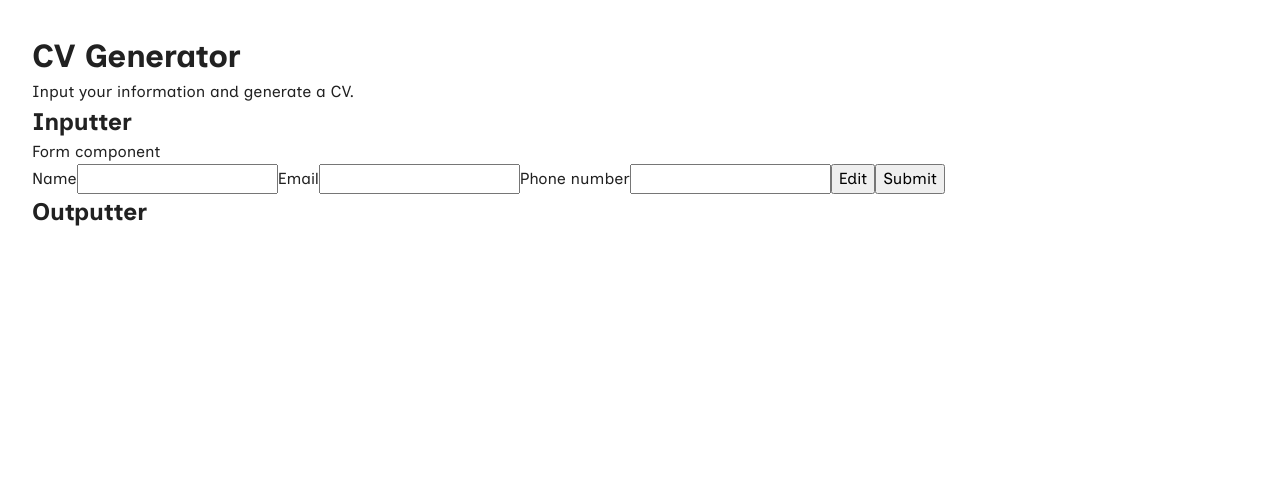
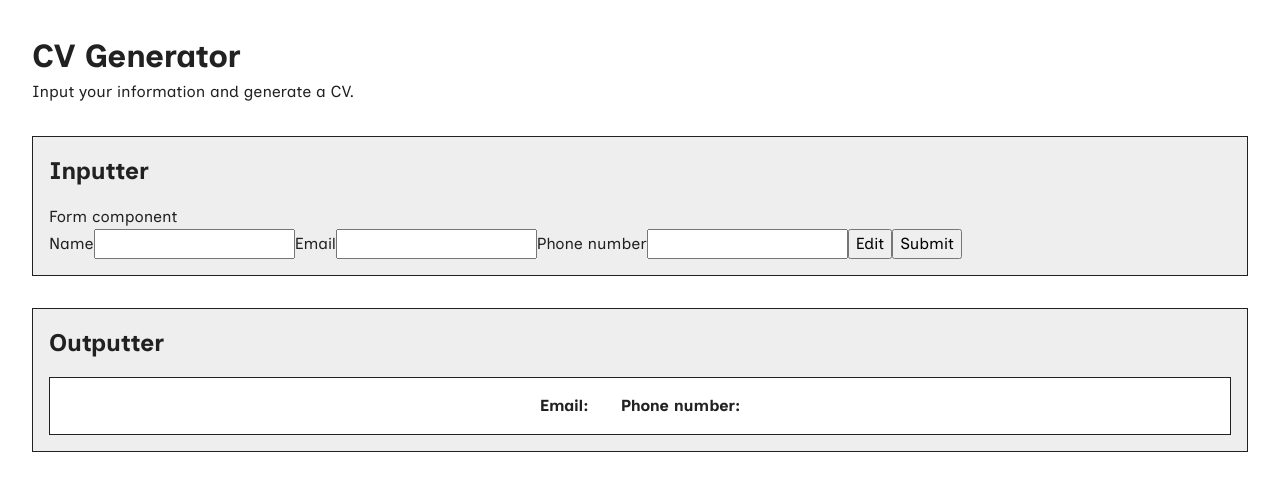
Before and after one commit to dsmchen/cv-app, a React (Vite) app: page / in a window 1280 px wide. Shown: the top 490 px of the page. Built offline with nearby package versions, Linux system fonts and the light colour scheme.

Commit message:
feat: add CvGenerator, Header and Outputter styles

```diff
--- a/src/components/CvGenerator.jsx
+++ b/src/components/CvGenerator.jsx
@@ -1,3 +1,4 @@
+import '../styles/CvGenerator.css';
 import { useState } from 'react';
 import Inputter from './Inputter';
 import Outputter from './Outputter';
--- a/src/components/Header.jsx
+++ b/src/components/Header.jsx
@@ -1,3 +1,5 @@
+import '../styles/Header.css';
+
 export default function Header() {
   return (
     <header>
--- a/src/components/Outputter.jsx
+++ b/src/components/Outputter.jsx
@@ -1,10 +1,22 @@
+import '../styles/Outputter.css';
+
 export default function Outputter({ name, email, tel }) {
   return (
     <div className="outputter">
       <h2>Outputter</h2>
-      <p>{name}</p>
-      <p>{email}</p>
-      <p>{tel}</p>
+      <div className="cv">
+        <h3>{name}</h3>
+        <ul className="contact">
+          <li>
+            <span>Email: </span>
+            {email}
+          </li>
+          <li>
+            <span>Phone number: </span>
+            {tel}
+          </li>
+        </ul>
+      </div>
     </div>
   );
 }
--- a/src/index.css
+++ b/src/index.css
@@ -3,7 +3,9 @@
 */
 
 :root {
+  --gray-200: #eee;
   --gray-900: #212121;
+  --white: #fff;
 }
 
 /*
--- /dev/null
+++ b/src/styles/CvGenerator.css
@@ -0,0 +1,17 @@
+main {
+  display: flex;
+  flex-direction: column;
+  gap: 2rem;
+}
+
+.inputter,
+.outputter {
+  padding: 1rem;
+  border: 1px solid var(--gray-900);
+  background: var(--gray-200);
+}
+
+.inputter h2,
+.outputter h2 {
+  margin-bottom: 1rem;
+}
--- /dev/null
+++ b/src/styles/Header.css
@@ -0,0 +1,3 @@
+header {
+  margin-bottom: 2rem;
+}
--- /dev/null
+++ b/src/styles/Outputter.css
@@ -0,0 +1,22 @@
+.outputter .cv {
+  padding: 1rem;
+  border: 1px solid var(--gray-900);
+  background: var(--white);
+}
+
+.outputter h3 {
+  font-size: 2rem;
+  text-align: center;
+}
+
+.outputter .contact {
+  list-style: none;
+  padding-left: 0;
+  display: flex;
+  gap: 2rem;
+  justify-content: center;
+}
+
+.outputter .contact span {
+  font-weight: bold;
+}
```
